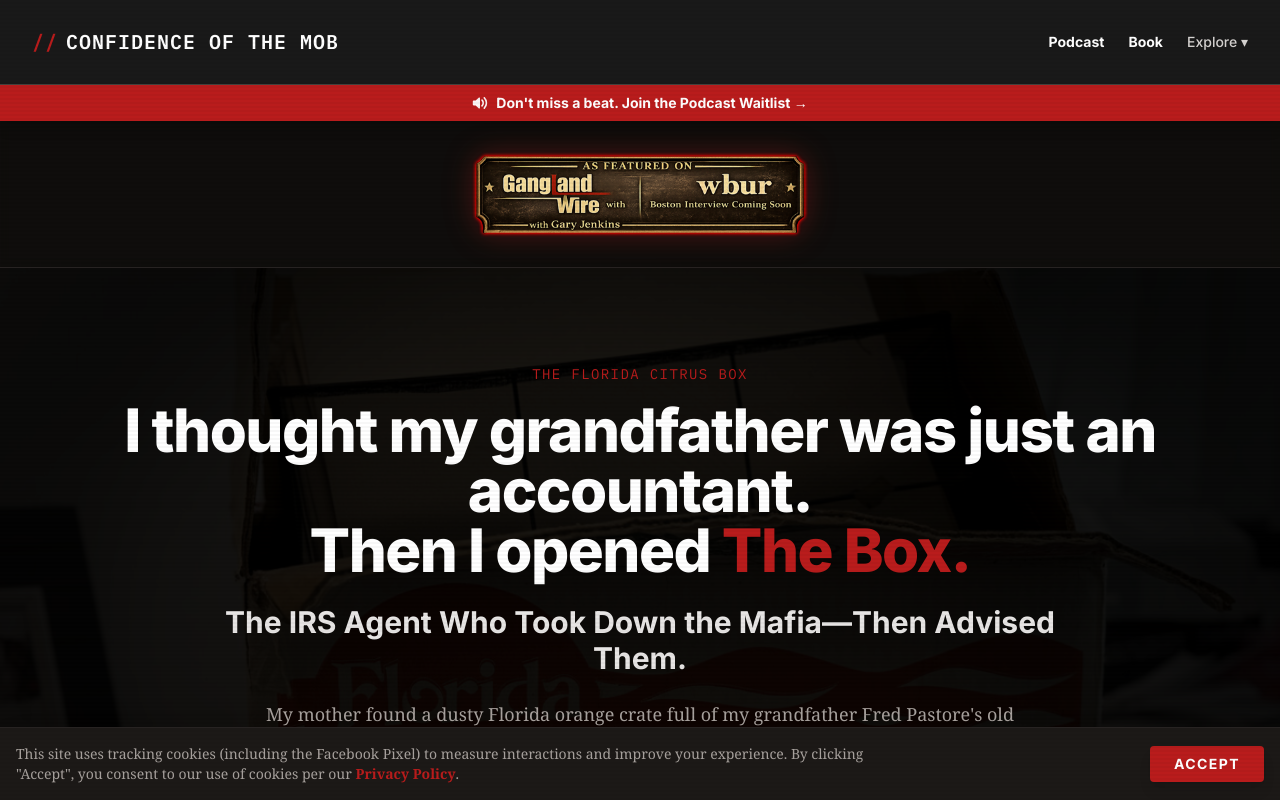
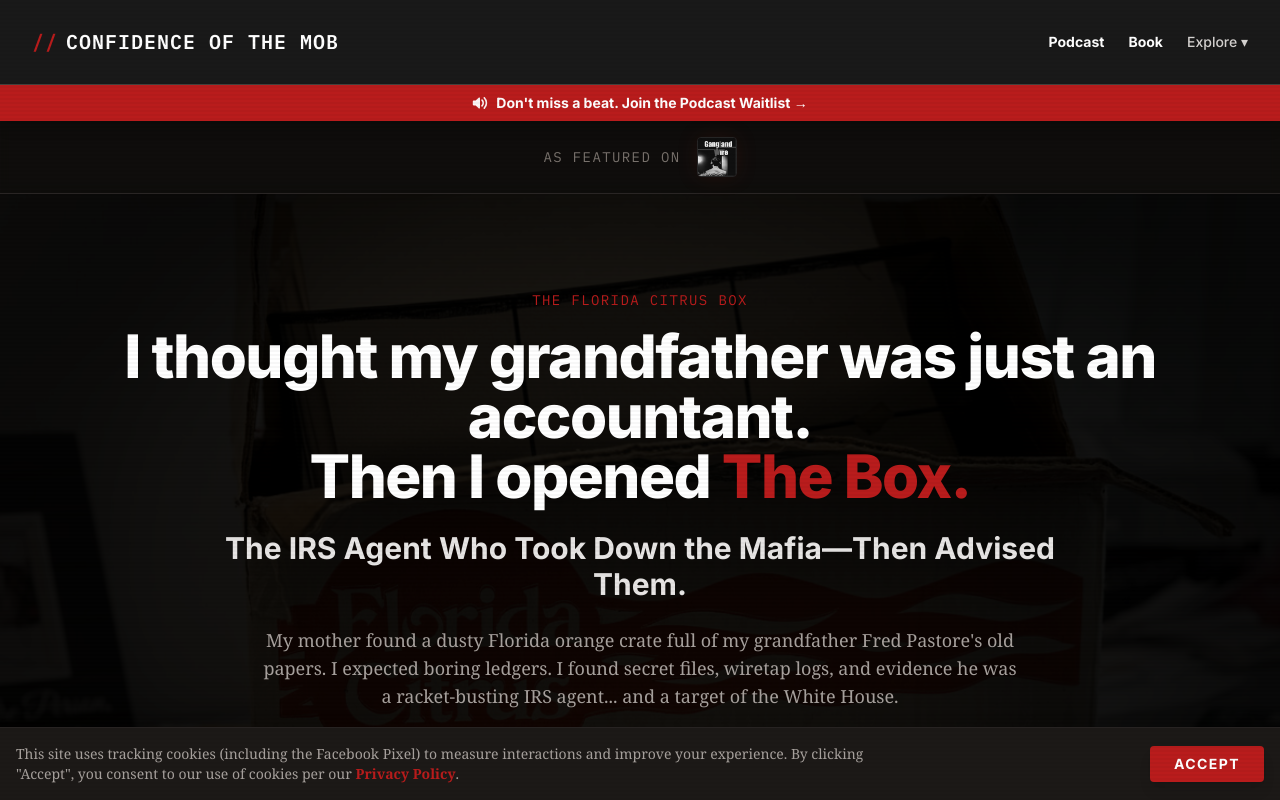
Before and after one commit to hustle247/confidence-of-the-mob-starter, a Next.js app: page / in a window 1280 px wide. Shown: the top 800 px of the page. Built offline with nearby package versions, Linux system fonts and the light colour scheme.

Commit message:
Replace static featured-badge image with HTML/CSS layout containing Gangland Wire logo

```diff
--- a/pages/index.js
+++ b/pages/index.js
@@ -34,11 +34,14 @@ export default function Home() {
         {/* Featured On Badge Banner */}
         <div className="w-full bg-stone-950/80 border-b border-stone-800 py-3 sm:py-4 flex justify-center backdrop-blur-sm relative z-30">
           <Link href="/events" legacyBehavior>
-            <a className="block hover:scale-105 transition-transform duration-300 px-4 group">
+            <a className="flex items-center gap-4 hover:scale-[1.02] transition-transform duration-300 px-4 group">
+              <span className="text-stone-500 font-mono-file text-xs sm:text-sm uppercase tracking-widest group-hover:text-stone-300 transition-colors">
+                As Featured On
+              </span>
               <img
-                src="/images/featured-badge.png"
-                alt="As Featured On: Gangland Wire & WBUR"
-                className="w-full max-w-[260px] sm:max-w-[320px] md:max-w-[380px] h-auto object-contain drop-shadow-[0_0_15px_rgba(220,38,38,0.3)] group-hover:drop-shadow-[0_0_25px_rgba(220,38,38,0.6)] transition-all duration-300"
+                src="/images/gangland.jpeg"
+                alt="Gangland Wire Podcast"
+                className="h-8 sm:h-10 w-auto rounded border border-stone-800 drop-shadow-[0_0_10px_rgba(220,38,38,0.1)] group-hover:drop-shadow-[0_0_15px_rgba(220,38,38,0.4)] group-hover:border-accent-red/50 transition-all duration-300 grayscale group-hover:grayscale-0"
               />
             </a>
           </Link>
```
